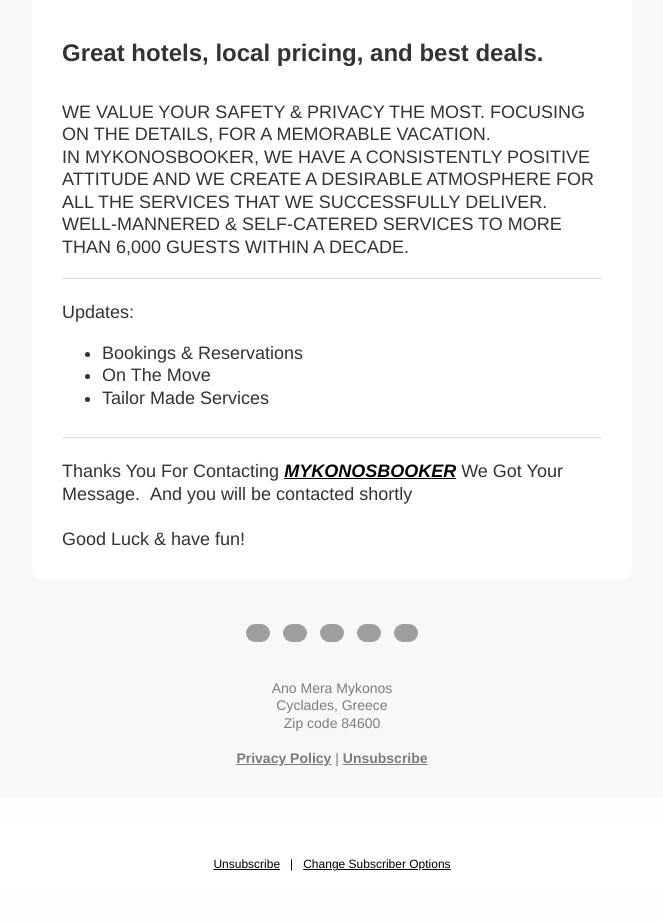
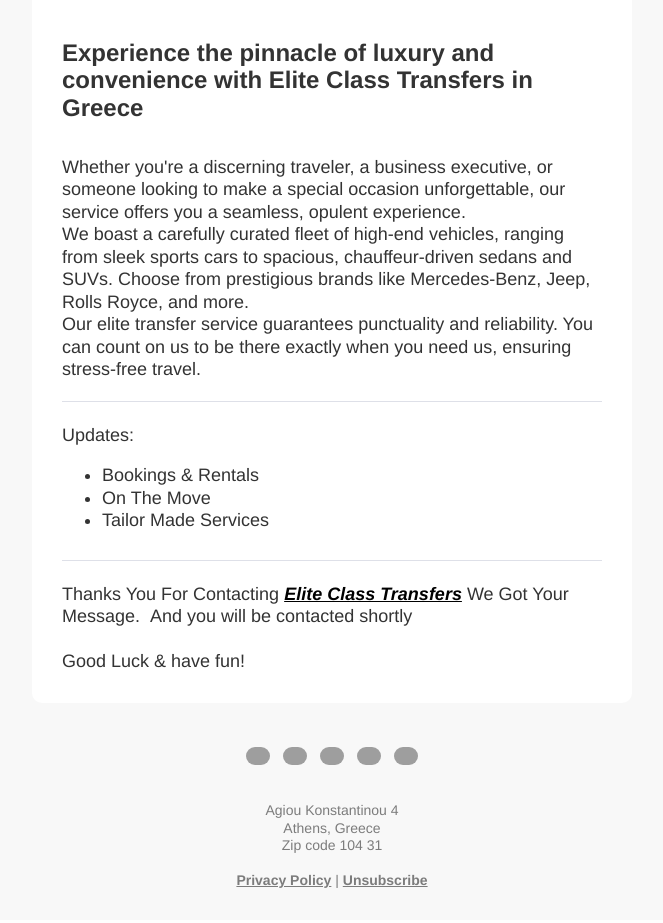
Before and after one commit to gamestorelife/eliteclasstransfers, a plain HTML site: page message.html in a window 1280 px wide. Shown: the part 626-1549 px from the top of the page, without its empty margins (308-971 px from the left). Before the commit the page ends 1514 px from the top, so only its background shows below. Drawn offline with Linux system fonts and the light colour scheme; grey boxes are pictures that could not be loaded.

Commit message:
Final Update
100%

```diff
--- a/message.html
+++ b/message.html
@@ -175,7 +175,7 @@
       <tbody><tr>
         <td align="center" style="padding: 0px; text-size-adjust: 100%; color: rgb(51, 51, 51); font-family: Helvetica, Arial, sans-serif; border-collapse: collapse; border-spacing: 0px; border-width: 0px; border-style: none; font-size: 18px;">
 
-          <img class="model" src="https://i.ibb.co/8c01qRH/mykonos-booker-logo-01.png" style="display: block; width: 150px; height: 41px; border-width: 0px; border-style: none; line-height: 100%; max-width: 100%; outline-width: medium; outline-style: none; text-decoration: none; color: rgb(51, 51, 51); font-size: 20px; font-weight: 700; border-radius: 0px;" alt="Logo" width="150" height="41">
+          <img class="model" src="https://i.ibb.co/KLSGrcq/logo.png" style="display: block; width: 150px; height: 41px; border-width: 0px; border-style: none; line-height: 100%; max-width: 100%; outline-width: medium; outline-style: none; text-decoration: none; color: rgb(51, 51, 51); font-size: 20px; font-weight: 700; border-radius: 0px;" alt="Logo" width="150" height="41">
 
         </td>
       </tr>
@@ -192,17 +192,24 @@
     border-spacing: 0px; border-width: 0px; border-style: none; font-size: 18px;" width="100%" valign="top"><div class="definition-parent"><span><table align="center" width="100%" class="floated-none" style="float: none; text-align: center; text-size-adjust: 100%; color: rgb(51, 51, 51); font-family: Helvetica, Arial, sans-serif; border-collapse: collapse; border-spacing: 0px; border-width: 0px; border-style: none; font-size: 18px;" role="presentation">
       <tbody><tr>
         <td align="center" style="padding: 0px; text-size-adjust: 100%; color: rgb(51, 51, 51); font-family: Helvetica, Arial, sans-serif; border-collapse: collapse; border-spacing: 0px; border-width: 0px; border-style: none; font-size: 18px;">
-          <a class="aw-image-link" href="https://mykonosbooker.com/" style="border-width: 0px; border-style: none; text-decoration: none;" target="_blank" rel="noopener noreferrer">
-          <img class="model" src="https://i.ibb.co/2FkcnyQ/HD-high-12.jpg" style="display: block; width: 600px; height: 283px; border-width: 0px; border-style: none; line-height: 100%; max-width: 100%; outline-width: medium; outline-style: none; text-decoration: none; color: rgb(51, 51, 51); font-size: 20px; font-weight: 700; border-radius: 10px;" alt="MykonosBooker" width="600" height="283">
+          <a class="aw-image-link" href="https://eliteclasstransfers.com/" style="border-width: 0px; border-style: none; text-decoration: none;" target="_blank" rel="noopener noreferrer">
+          <img class="model" src="https://i.ibb.co/2ymq1Vg/luxury-black-2-0.png" style="display: block; width: 600px; height: 283px; border-width: 0px; border-style: none; line-height: 100%; max-width: 100%; outline-width: medium; outline-style: none; text-decoration: none; color: rgb(51, 51, 51); font-size: 20px; font-weight: 700; border-radius: 10px;" alt="MykonosBooker" width="600" height="283">
           </a>
         </td>
       </tr>
     </tbody></table></span></div></td></tr></tbody></table><table class="row aw-stack" style="width: 100%; text-size-adjust: 100%; color: rgb(51, 51, 51); font-family: Helvetica, Arial, sans-serif; border-collapse: collapse; border-spacing: 0px; border-width: 0px; border-style: none; font-size: 18px;" role="presentation"><tbody><tr><td class="container" style="padding: 30px; width: 100%; text-size-adjust: 100%; color: rgb(51, 51, 51); font-family: Helvetica, Arial, sans-serif; border-collapse:
-    collapse; border-spacing: 0px; border-width: 0px; border-style: none; font-size: 18px;" width="100%" valign="top"><div class="definition-parent"><div class="text-element paragraph"><div style="color: rgb(51, 51, 51); font-family: Helvetica, Arial, sans-serif; font-size: 18px; line-height: 125%; font-weight: 400; text-align: left;"><h4>Great hotels, local pricing, and best deals.</h4>
+    collapse; border-spacing: 0px; border-width: 0px; border-style: none; font-size: 18px;" width="100%" valign="top"><div class="definition-parent"><div class="text-element paragraph"><div style="color: rgb(51, 51, 51); font-family: Helvetica, Arial, sans-serif; font-size: 18px; line-height: 125%; font-weight: 400; text-align: left;">
+    <h4>Experience the pinnacle of luxury and convenience with Elite Class Transfers in Greece</h4>
 
     <p style="color: rgb(51, 51, 51); font-family: Helvetica, Arial, sans-serif; font-size: 18px; line-height: 125%; font-weight: 400; text-align: left;">&nbsp;</p>
 
-    <p style="color: rgb(51, 51, 51); font-family: Helvetica, Arial, sans-serif; font-size: 18px; line-height: 125%; font-weight: 400; text-align: left;">WE VALUE YOUR SAFETY & PRIVACY THE MOST. FOCUSING ON THE DETAILS, FOR A MEMORABLE VACATION.<br> IN MYKONOSBOOKER, WE HAVE A CONSISTENTLY POSITIVE ATTITUDE AND WE CREATE A DESIRABLE ATMOSPHERE FOR ALL THE SERVICES THAT WE SUCCESSFULLY DELIVER.<br>WELL-MANNERED & SELF-CATERED SERVICES TO MORE THAN 6,000 GUESTS WITHIN A DECADE.</p>
+    <p style="color: rgb(51, 51, 51); font-family: Helvetica, Arial, sans-serif; font-size: 18px; line-height: 125%; font-weight: 400; text-align: left;">
+      Whether you're a discerning traveler, a business executive, or someone looking to make a special occasion unforgettable,
+      our service offers you a seamless, opulent experience.<br>
+      We boast a carefully curated fleet of high-end vehicles, ranging from sleek sports cars to spacious,
+      chauffeur-driven sedans and SUVs. Choose from prestigious brands like Mercedes-Benz, Jeep, Rolls Royce, and more.<br>
+      Our elite transfer service guarantees punctuality and reliability. You can count on us to be there exactly when you need us, ensuring stress-free travel.
+      </p>
     </div></div></div><div class="definition-parent">
       <div class="divider">
         <table cellpadding="0" cellspacing="0" width="100%" role="presentation" style="text-size-adjust: 100%; color: rgb(51, 51, 51); font-family: Helvetica, Arial, sans-serif; border-collapse: collapse; border-spacing: 0px; border-width: 0px; border-style: none; font-size: 18px;">
@@ -221,8 +228,18 @@
           </tbody>
         </table>
       </div>
-    </div><div class="definition-parent"><div class="text-element paragraph"><div style="color: rgb(51, 51, 51); font-family: Helvetica, Arial, sans-serif; font-size: 18px; line-height: 125%; font-weight: 400; text-align: left;"><p style="color: rgb(51, 51, 51); font-family: Helvetica, Arial, sans-serif; font-size: 18px; line-height: 125%; font-weight: 400; text-align: left;">Updates:</p><ul style="color: rgb(51, 51, 51);"><li style="color: rgb(51, 51, 51);">Bookings & Reservations</li><li style="color: rgb(51,
-    51, 51);">On The Move</li><li style="color: rgb(51, 51, 51);">Tailor Made Services</li></ul></div></div></div><div class="definition-parent">
+    </div><div class="definition-parent"><div class="text-element paragraph"><div style="color: rgb(51, 51, 51); font-family: Helvetica, Arial, sans-serif; font-size: 18px; line-height: 125%; font-weight: 400; text-align: left;"><p style="color: rgb(51, 51, 51); font-family: Helvetica, Arial, sans-serif; font-size: 18px; line-height: 125%; font-weight: 400; text-align: left;">
+    Updates:
+    </p>
+  <ul style="color: rgb(51, 51, 51);">
+    <li style="color: rgb(51, 51, 51);">Bookings & Rentals</li>
+    <li style="color: rgb(51, 51, 51);">On The Move</li>
+    <li style="color: rgb(51, 51, 51);">Tailor Made Services</li>
+  </ul>
+</div>
+</div>
+</div>
+    <div class="definition-parent">
       <div class="divider">
         <table cellpadding="0" cellspacing="0" width="100%" role="presentation" style="text-size-adjust: 100%; color: rgb(51, 51, 51); font-family: Helvetica, Arial, sans-serif; border-collapse: collapse; border-spacing: 0px; border-width: 0px; border-style: none; font-size: 18px;">
           <tbody>
@@ -240,7 +257,12 @@
           </tbody>
         </table>
       </div>
-    </div><div class="definition-parent"><div class="text-element paragraph"><div style="color: rgb(51, 51, 51); font-family: Helvetica, Arial, sans-serif; font-size: 18px; line-height: 125%; font-weight: 400; text-align: left;"><p style="color: rgb(51, 51, 51); font-family: Helvetica, Arial, sans-serif; font-size: 18px; line-height: 125%; font-weight: 400; text-align: left;">Thanks You For Contacting <em data-stringify-type="italic"><a class="validating" href="https://mykonosbooker.com/" style="color: rgb(0, 0, 0); font-weight: bold;" target="_blank" rel="noopener noreferrer">MYKONOSBOOKER</a>&nbsp;</em>We Got Your Message.   &nbsp;And you will be contacted shortly</p>
+    </div><div class="definition-parent"><div class="text-element paragraph">
+      <div style="color: rgb(51, 51, 51); font-family: Helvetica, Arial, sans-serif; font-size: 18px; line-height: 125%; font-weight: 400; text-align: left;">
+        <p style="color: rgb(51, 51, 51); font-family: Helvetica, Arial, sans-serif; font-size: 18px; line-height: 125%; font-weight: 400; text-align: left;">
+          Thanks You For Contacting
+      <em data-stringify-type="italic">
+        <a class="validating" href="https://eliteclasstransfers.com/" style="color: rgb(0, 0, 0); font-weight: bold;" target="_blank" rel="noopener noreferrer">Elite Class Transfers</a>&nbsp;</em>We Got Your Message.   &nbsp;And you will be contacted shortly</p>
 
     <p style="color: rgb(51, 51, 51); font-family: Helvetica, Arial, sans-serif; font-size: 18px; line-height: 125%; font-weight: 400; text-align: left;"><br>
     Good Luck &amp; have fun!</p>
@@ -287,9 +309,11 @@
       </div>
     </div><div class="definition-parent"><div class="text-element paragraph"><div style="color: rgb(124, 124, 124); font-family: Helvetica, Arial, sans-serif; font-size: 14px; line-height: 125%; font-weight: 400; text-align: left;"><div style="text-align: center; color: rgb(124, 124, 124); font-family: Helvetica, Arial, sans-serif; font-size: 14px; line-height: 125%; font-weight: 400;">&nbsp;</div>
 
-    <div style="text-align: center; color: rgb(124, 124, 124); font-family: Helvetica, Arial, sans-serif; font-size: 14px; line-height: 125%; font-weight: 400;">Ano Mera Mykonos<br>
-    Cyclades, Greece<br>
-    Zip code 84600</div>
+    <div style="text-align: center; color: rgb(124, 124, 124); font-family: Helvetica, Arial, sans-serif; font-size: 14px; line-height: 125%; font-weight: 400;">
+      Agiou Konstantinou 4<br>
+      Athens, Greece<br>
+       Zip code 104 31
+    </div>
 
     <div style="text-align: center; color: rgb(124, 124, 124); font-family: Helvetica, Arial, sans-serif; font-size: 14px; line-height: 125%; font-weight: 400;"><br>
     <a class="validating" href="#" style="color: rgb(124, 124, 124); font-weight: bold;" target="_blank" rel="noopener noreferrer">Privacy Policy</a> | <a class="validating" href="https://mykonosbooker.com/" style="color: rgb(124, 124, 124); font-weight: bold;" target="_blank" rel="noopener noreferrer">Unsubscribe</a></div>
```
Also changed, not shown: 3 other files.
